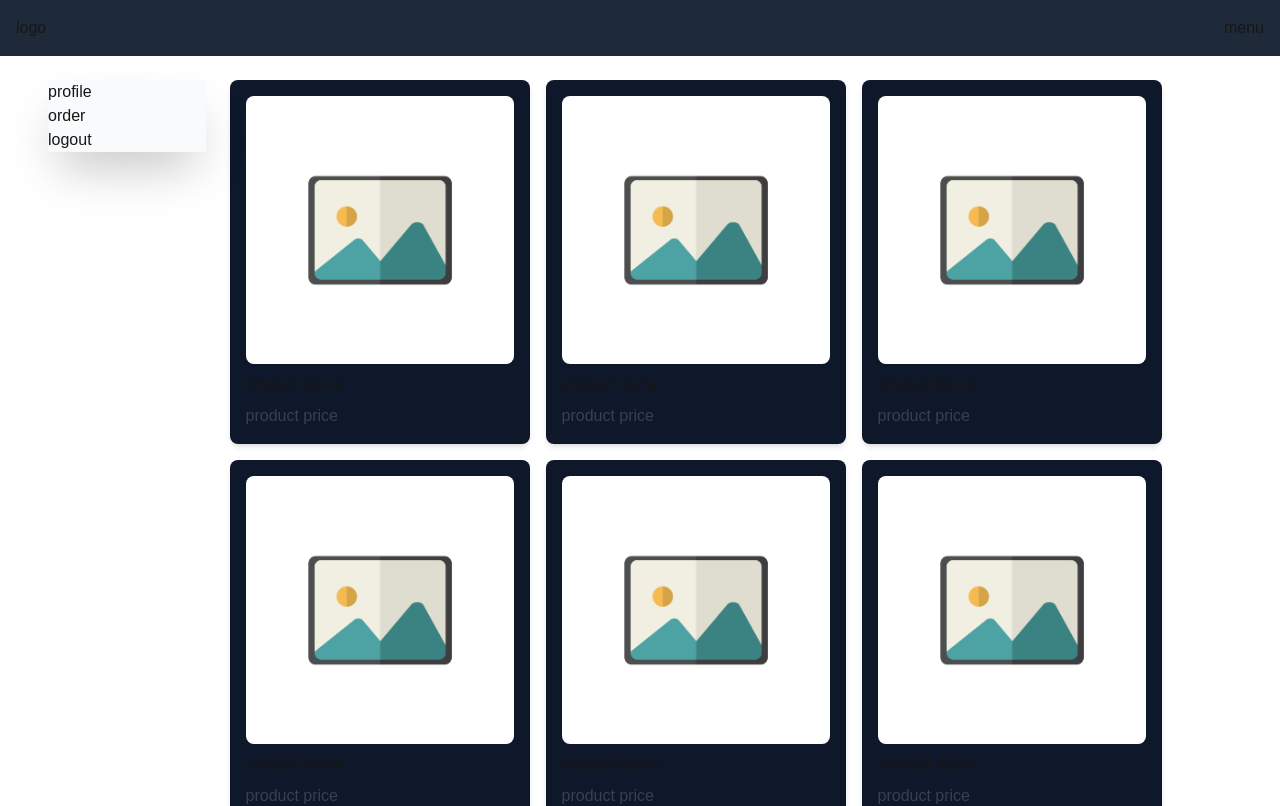
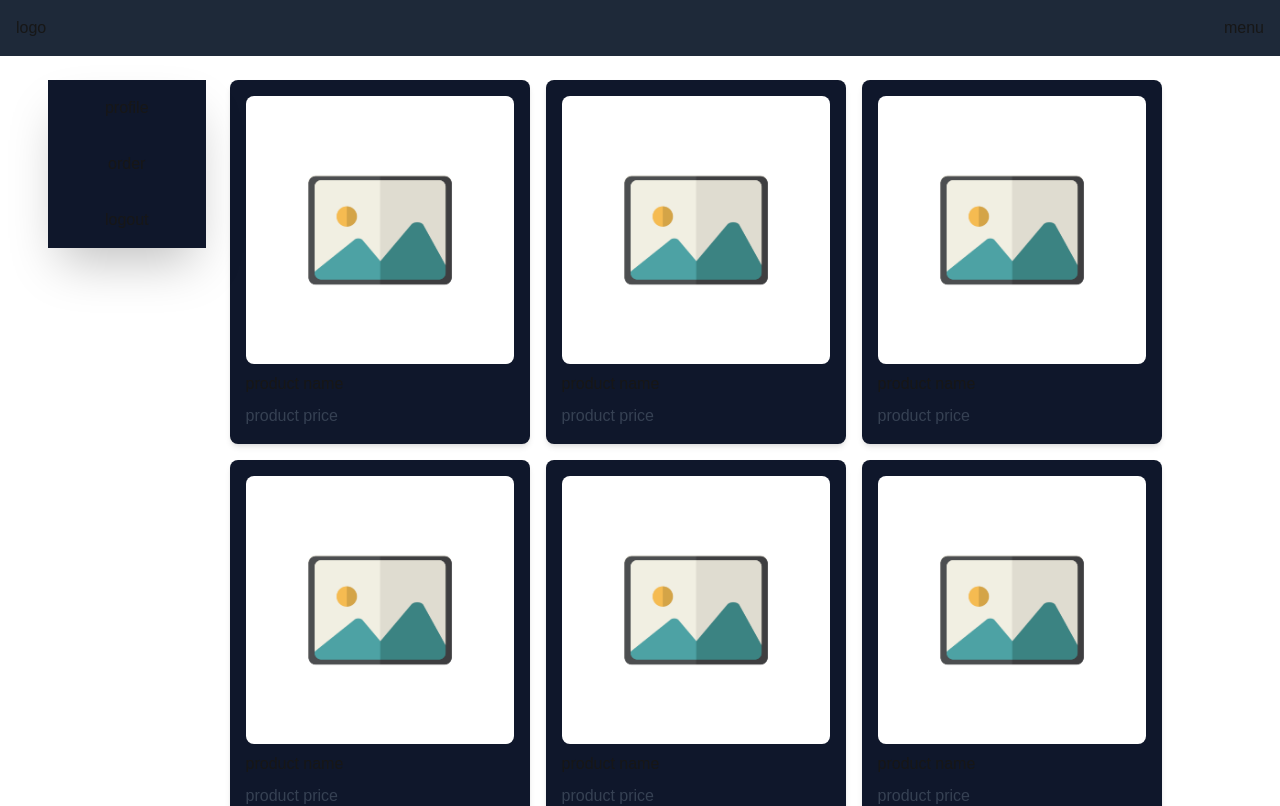
Before and after one commit to shadon016/mini-retail-app, a Next.js app: page / in a window 1280 px wide. Shown: the top 806 px of the page. Built offline with nearby package versions, Linux system fonts and the light colour scheme.

Commit message:
minor fix

```diff
--- a/app/(home)/_components/sidenav.jsx
+++ b/app/(home)/_components/sidenav.jsx
@@ -7,9 +7,11 @@ const navItem = [
 ];
 const Sidenav = () => {
   return (
-    <div className="sticky top-16 left-0 w-full shadow-2xl bg-slate-50">
+    <div className="sticky top-20 left-0 w-full shadow-2xl bg-slate-900">
       {navItem?.map((item) => (
-        <div key={item.id}>{item.name}</div>
+        <div key={item.id}>
+          <p className="text-center py-4">{item.name}</p>
+        </div>
       ))}
     </div>
   );
```
